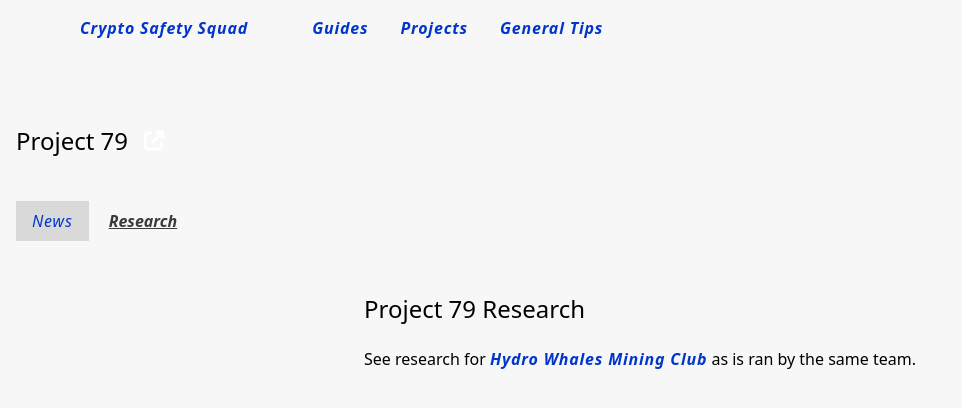
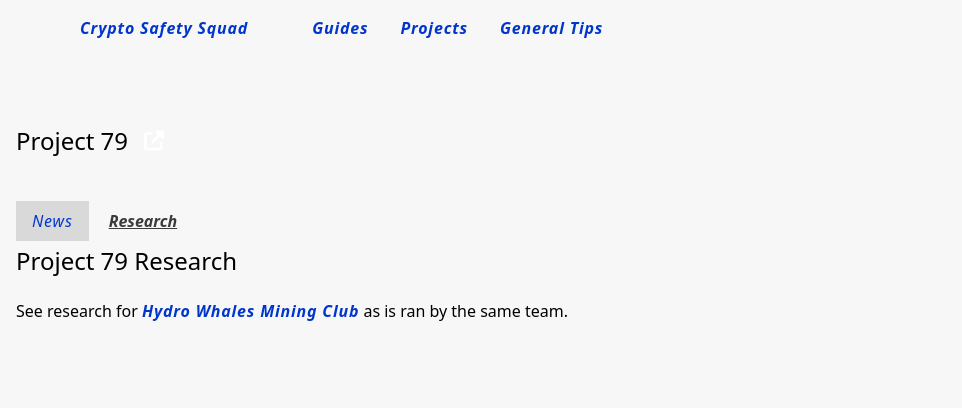
Before and after one commit to CryptoSafetySquad/website, a Next.js app: page /projects/project79 in a window 1280 px wide. Both pictures are taken after a click on the item "Research". Shown: the top 408 px of the page, without its empty margins (0-962 px from the left). Built offline with nearby package versions, Linux system fonts and the light colour scheme.

Commit message:
Remove extra classes around p79 research.

```diff
--- a/pages/projects/project79.tsx
+++ b/pages/projects/project79.tsx
@@ -47,12 +47,10 @@
   )
 
   return (
-    <main className='max-w-7xl m-auto py-4 px-2 md:py-12 md:px-4 bg-dark rounded-md'>
-      <div>
-        <h1 className='mb-6'>Project 79 Research</h1>
-        {researchContent}
-      </div>
-    </main>
+    <div>
+      <h1 className='mb-6'>Project 79 Research</h1>
+      {researchContent}
+    </div>
   )
 }
 
```
